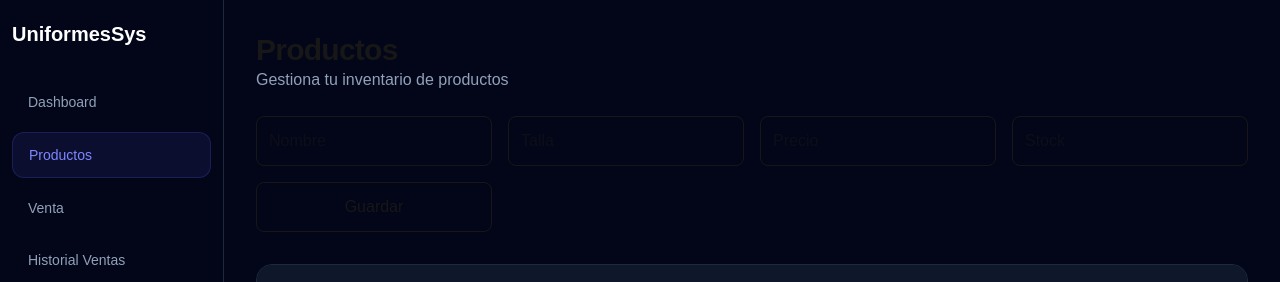
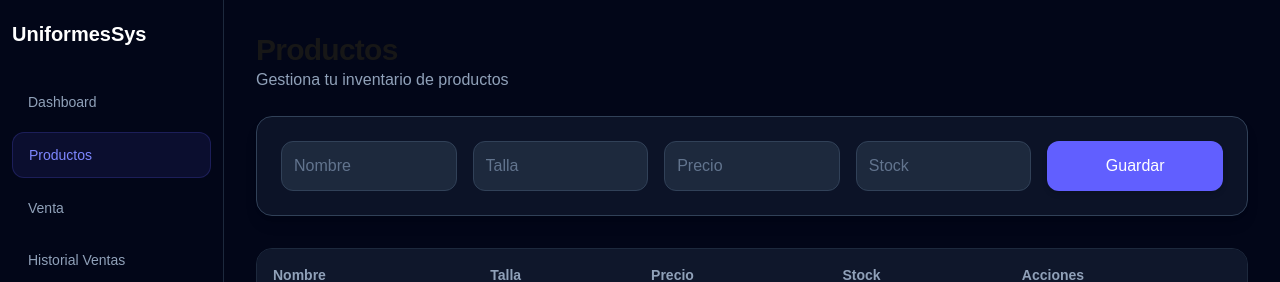
Before and after one commit to sebastianNugra/sys_uniformes, a Next.js app in the folder frontend/: page /products in a window 1280 px wide. Shown: the top 282 px of the page. Built offline with nearby package versions, Linux system fonts and the light colour scheme; no server answers.

Commit message:
refactor(components): improve UI and behavior of core components

```diff
--- a/frontend/src/components/DeleteButton.tsx
+++ b/frontend/src/components/DeleteButton.tsx
@@ -17,7 +17,19 @@ export default function DeleteButton({
   return (
     <button
       onClick={handleDelete}
-      className="rounded-lg border px-3 py-2"
+      className="
+        px-3 py-2
+        rounded-xl
+        bg-slate-800
+        text-rose-400
+        border border-slate-700
+        hover:bg-rose-500/10
+        hover:border-rose-500/30
+        hover:text-rose-300
+        transition-all
+        duration-200
+        shadow-sm
+      "
     >
       Eliminar
     </button>
--- a/frontend/src/components/ProductForm.tsx
+++ b/frontend/src/components/ProductForm.tsx
@@ -66,14 +66,34 @@ export default function ProductForm({
   return (
     <form
       onSubmit={handleSubmit}
-      className="mb-8 grid grid-cols-1 md:grid-cols-4 gap-4"
+      className="
+        mb-8
+        grid grid-cols-1 md:grid-cols-5
+        gap-4
+        p-6
+        rounded-2xl
+        bg-slate-900/80
+        border border-slate-700
+        shadow-lg
+      "
     >
       <input
         type="text"
         placeholder="Nombre"
         value={name}
         onChange={(e) => setName(e.target.value)}
-        className="border rounded-lg p-3"
+        className="
+          bg-slate-800
+          border border-slate-700
+          text-slate-200
+          placeholder:text-slate-500
+          rounded-xl
+          p-3
+          focus:outline-none
+          focus:ring-2
+          focus:ring-indigo-500
+          transition
+        "
       />
 
       <input
@@ -81,7 +101,18 @@ export default function ProductForm({
         placeholder="Talla"
         value={size}
         onChange={(e) => setSize(e.target.value)}
-        className="border rounded-lg p-3"
+        className="
+          bg-slate-800
+          border border-slate-700
+          text-slate-200
+          placeholder:text-slate-500
+          rounded-xl
+          p-3
+          focus:outline-none
+          focus:ring-2
+          focus:ring-indigo-500
+          transition
+        "
       />
 
       <input
@@ -89,7 +120,18 @@ export default function ProductForm({
         placeholder="Precio"
         value={price}
         onChange={(e) => setPrice(e.target.value)}
-        className="border rounded-lg p-3"
+        className="
+          bg-slate-800
+          border border-slate-700
+          text-slate-200
+          placeholder:text-slate-500
+          rounded-xl
+          p-3
+          focus:outline-none
+          focus:ring-2
+          focus:ring-indigo-500
+          transition
+        "
       />
 
       <input
@@ -97,12 +139,34 @@ export default function ProductForm({
         placeholder="Stock"
         value={stock}
         onChange={(e) => setStock(e.target.value)}
-        className="border rounded-lg p-3"
+        className="
+          bg-slate-800
+          border border-slate-700
+          text-slate-200
+          placeholder:text-slate-500
+          rounded-xl
+          p-3
+          focus:outline-none
+          focus:ring-2
+          focus:ring-indigo-500
+          transition
+        "
       />
 
       <button
         type="submit"
-        className="rounded-lg border p-3"
+        className="
+          rounded-xl
+          bg-indigo-500
+          hover:bg-indigo-600
+          text-white
+          font-medium
+          p-3
+          transition-all
+          duration-200
+          shadow-md
+          hover:shadow-lg
+        "
       >
         {product ? "Actualizar" : "Guardar"}
       </button>
--- a/frontend/src/components/SummaryCard.tsx
+++ b/frontend/src/components/SummaryCard.tsx
@@ -2,22 +2,62 @@ type SummaryCardProps = {
   title: string;
   value: number;
   isCurrency?: boolean;
+  variant?: "blue" | "green" | "purple" | "red";
 };
 
 export default function SummaryCard({
   title,
   value,
   isCurrency = true,
+  variant = "purple",
 }: SummaryCardProps) {
+  const variantStyles = {
+    blue: "bg-blue-500/10 text-blue-400",
+    green: "bg-emerald-500/10 text-emerald-400",
+    purple: "bg-violet-500/10 text-violet-400",
+    red: "bg-rose-500/10 text-rose-400",
+  };
+
   return (
-    <div className="border rounded-xl p-6 shadow-sm">
-      <h2 className="text-lg font-semibold">
+    <div
+      className="
+        relative
+        rounded-2xl
+        p-6
+        bg-slate-900/80
+        backdrop-blur-md
+        border border-slate-700
+        shadow-lg
+        hover:shadow-xl
+        transition-all
+        duration-300
+      "
+    >
+      {/* acento decorativo sutil */}
+      <div className="absolute top-0 right-0 w-20 h-20 bg-white/5 rounded-full -translate-y-6 translate-x-6"></div>
+
+      <h2 className="text-sm text-slate-400">
         {title}
       </h2>
 
-      <p className="text-2xl font-bold mt-2">
+      <p className="text-3xl font-bold mt-3 text-slate-100 tracking-tight">
         {isCurrency ? `$${value}` : value}
       </p>
+
+      {/* badge de color (reemplaza el gradiente chillón) */}
+      <div
+        className={`
+          mt-4
+          inline-block
+          px-3 py-1
+          text-xs
+          font-medium
+          rounded-full
+          ${variantStyles[variant]}
+        `}
+      >
+        ● activo
+      </div>
     </div>
   );
 }
```
